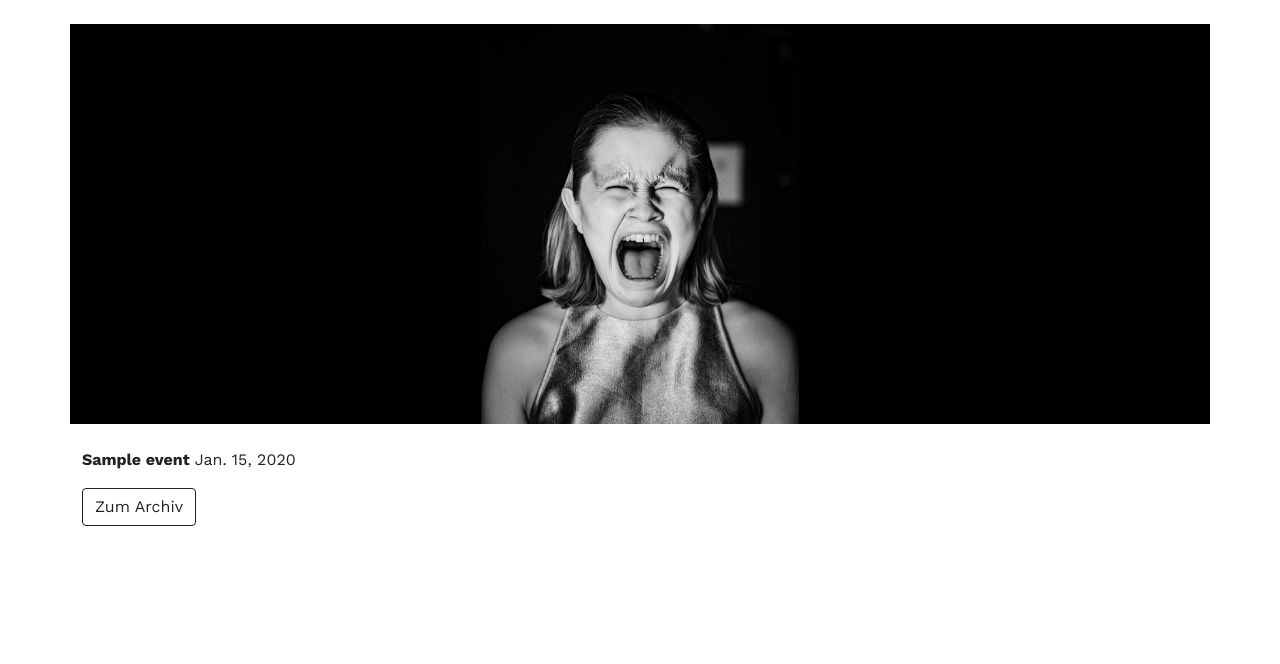
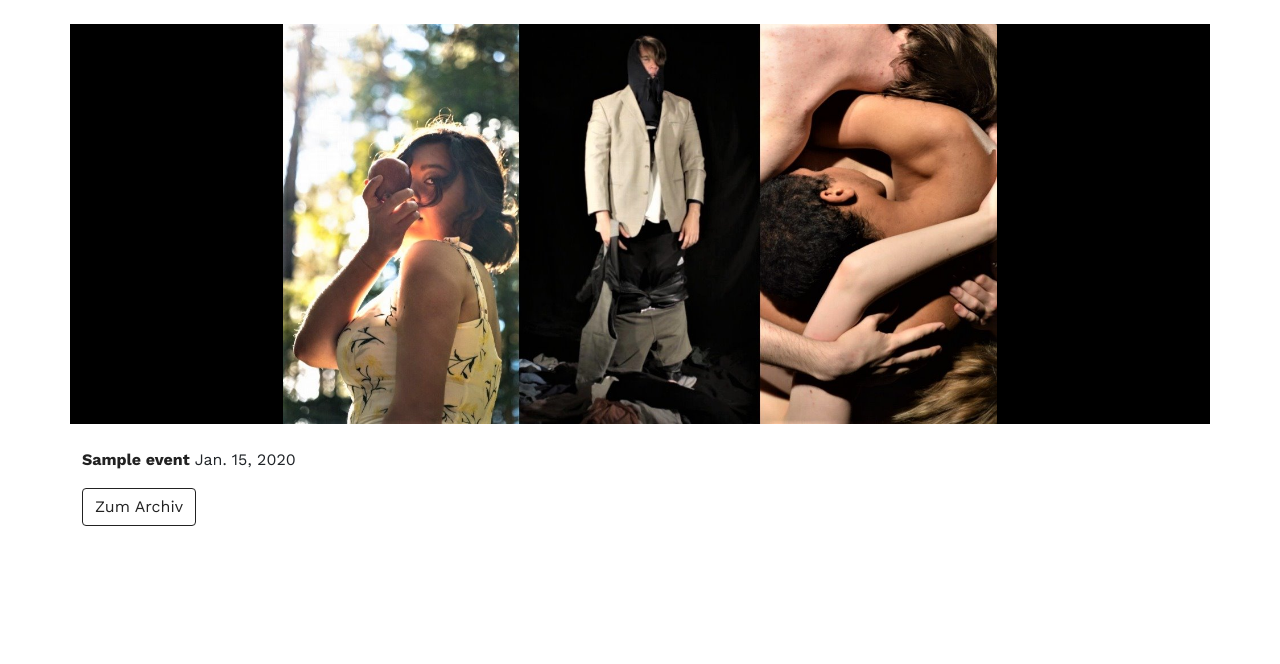
Before and after one commit to fx-ha/rw11, a Django app: template apps/core/templates/core/index.html in a window 1280 px wide. Shown: the part 56-720 px from the top of the page. Run offline with Django 3.2, Linux system fonts and the light colour scheme; the template is opened without the code that fills it: values that come from a table or form of the project are taken from there, others are empty; tables that the repository leaves empty hold one stand-in row (values such as "Sample post"); parts of the project's set-up code (start-up, migrations or seed data) failed here and were passed over; some libraries are stand-ins or nearby versions.

Commit message:
feat: :sparkles: update image (#9)

```diff
--- a/apps/core/templates/core/index.html
+++ b/apps/core/templates/core/index.html
@@ -13,7 +13,7 @@
     <!-- Header Image -->
     <div class="row frontpage-img">
         <div class="col">
-            <img src="{% static 'images/Kafkaskaefer3_Neumann-Perez_Luis.jpg' %}" class="d-block w-100"
+            <img src="{% static 'images/verkleidung.jpg' %}" class="d-block w-100"
                  alt="Header-Bild" width="1200" height="400">
         </div>
     </div>
```
